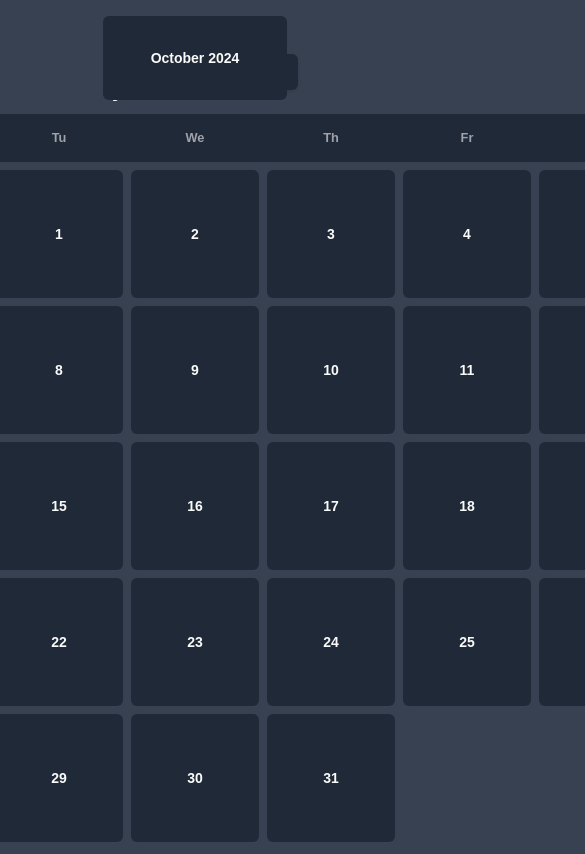
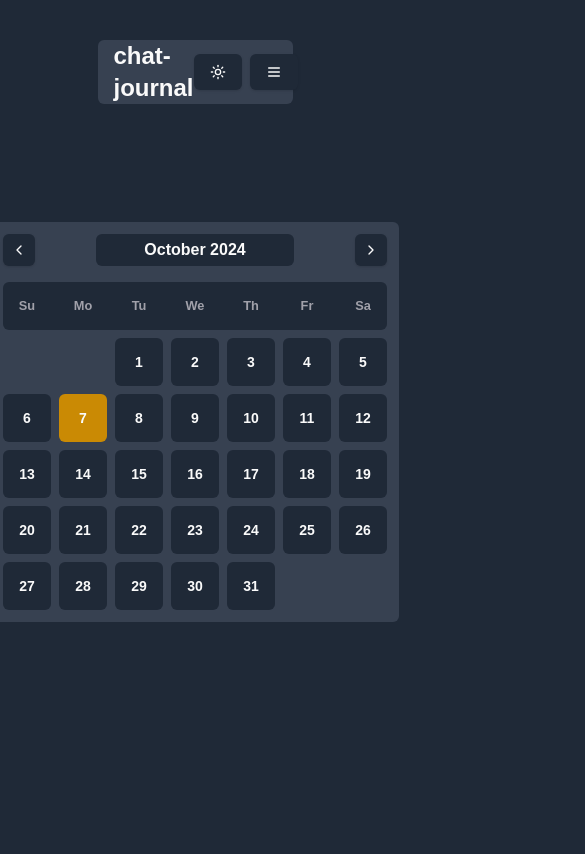
Before and after one commit to onursahal/chat-journal-client, a Next.js app: page /dashboard in a window 390 px wide. Shown: the top 854 px of the page, 585 px wide, since content can reach past the window. Built offline with nearby package versions, Linux system fonts and the light colour scheme.

Commit message:
feat(calendar): calendar global variables define

```diff
--- a/app/globals.css
+++ b/app/globals.css
@@ -43,6 +43,12 @@ body {
     --calendar-foreground: #1a1b1e;
     --calendar-yellow: #fcd34d;
     --calendar-green: #86efac;
+
+    /* Calendar responsive sizes */
+    --calendar-cell-size-base: 16px;
+    --calendar-cell-size-md: 24px;
+    --calendar-cell-size-lg: 28px;
+    --calendar-cell-size-xl: 32px;
   }
   .dark {
     --background: #1f2937;
@@ -84,3 +90,135 @@ body {
     @apply bg-background text-foreground;
   }
 }
+
+/* Calendar responsive styles */
+.calendar-container {
+  @apply h-[400px] w-[300px];
+}
+
+.calendar-cell {
+  @apply h-16 w-16;
+}
+
+.calendar-nav-btn {
+  @apply h-12 w-12;
+}
+
+.calendar-nav-icon {
+  @apply h-6 w-6;
+}
+
+@media (max-width: 768px) {
+  .calendar-container {
+    @apply h-[400px] w-[408px];
+  }
+
+  .calendar-cell {
+    @apply h-12 w-12;
+  }
+
+  .calendar-nav-btn {
+    @apply h-8 w-8;
+  }
+
+  .calendar-nav-icon {
+    @apply h-8 w-8;
+  }
+
+  .calendar-weekday {
+    @apply w-12;
+  }
+
+  .calendar-month-caption {
+    @apply h-8;
+  }
+
+  .calendar-caption-label {
+    @apply py-1;
+  }
+}
+
+@media (min-width: 768px) {
+  .calendar-container {
+    @apply h-[496px] w-[520px];
+  }
+
+  .calendar-cell {
+    @apply h-16 w-16;
+  }
+
+  .calendar-nav-btn {
+    @apply h-12 w-12;
+  }
+
+  .calendar-nav-icon {
+    @apply h-12 w-12;
+  }
+
+  .calendar-weekday {
+    @apply w-16;
+  }
+
+  .calendar-month-caption {
+    @apply h-12;
+  }
+
+  .calendar-caption-label {
+    @apply py-3;
+  }
+}
+
+@media (min-width: 1024px) {
+  .calendar-container {
+    @apply h-[752px] w-[856px];
+  }
+
+  .calendar-cell {
+    @apply h-28 w-28;
+  }
+
+  .calendar-nav-btn {
+    @apply h-16 w-16;
+  }
+
+  .calendar-nav-icon {
+    @apply h-9 w-9;
+  }
+
+  .calendar-weekday {
+    @apply w-28;
+  }
+  .calendar-month-caption {
+    @apply h-16;
+  }
+  .calendar-caption-label {
+    @apply py-5;
+  }
+}
+
+@media (min-width: 1280px) {
+  .calendar-container {
+    @apply h-[848px] w-[968px];
+  }
+
+  .calendar-cell {
+    @apply h-32 w-32;
+  }
+
+  .calendar-nav-btn {
+    @apply h-20 w-20;
+  }
+
+  .calendar-nav-icon {
+    @apply h-10 w-10;
+  }
+  .calendar-weekday {
+    @apply w-32;
+  }
+  .calendar-month-caption {
+    @apply h-20;
+  }
+  .calendar-caption-label {
+    @apply py-7;
+  }
+}
--- a/src/components/ui/calendar.tsx
+++ b/src/components/ui/calendar.tsx
@@ -19,28 +19,29 @@ function Calendar({
   return (
     <DayPicker
       showOutsideDays={showOutsideDays}
-      className={cn('p-3 bg-card rounded-md', className)}
+      className={cn('p-3 bg-card rounded-md calendar-container', className)}
       classNames={{
-        months: 'flex flex-col sm:flex-row relative space-y-4  sm:space-y-0',
+        months: 'flex flex-col sm:flex-row relative',
         month: 'space-y-4',
-        month_caption: 'flex justify-center relative items-center h-20 mb-1 ',
+        month_caption:
+          'flex justify-center relative items-center calendar-month-caption mb-1 ',
         caption_label:
-          'text-sm font-bold text-primary-foreground bg-primary py-8 px-12 rounded-md',
+          'text-md font-bold text-primary-foreground bg-primary calendar-caption-label px-12 rounded-md',
         nav: 'flex',
         month_grid: 'w-full border-collapse space-y-1',
         weekdays: 'flex bg-primary rounded-md items-center h-12 gap-2',
         weekday:
-          'text-muted-foreground rounded-md w-32 font-bold text-[0.8rem]',
+          'text-muted-foreground rounded-md calendar-weekday font-bold text-[0.8rem]',
         week: 'flex w-full mt-2 gap-2',
         day: cn(
-          'relative p-0 h-32 w-32 text-center text-sm rounded-md [&:not([data-today]):not([data-selected])]:text-calendar-foreground [&:not([data-today]):not([data-selected])]:bg-calendar focus-within:relative focus-within:z-20 [&:has([aria-selected].day-range-end)]:rounded-r-md',
+          'relative p-0 calendar-cell text-center text-sm rounded-md [&:not([data-today]):not([data-selected])]:text-calendar-foreground [&:not([data-today]):not([data-selected])]:bg-calendar focus-within:relative focus-within:z-20 [&:has([aria-selected].day-range-end)]:rounded-r-md',
           props.mode === 'range'
             ? '[&:has(>.day-range-end)]:rounded-r-md [&:has(>.day-range-start)]:rounded-l-md first:[&:has([aria-selected])]:rounded-l-md last:[&:has([aria-selected])]:rounded-r-md'
             : '[&:has([aria-selected])]:rounded-md'
         ),
         day_button: cn(
           buttonVariants({ variant: 'ghost' }),
-          'h-32 w-32 p-0 aria-selected:opacity-100 font-bold'
+          'calendar-cell p-0 aria-selected:opacity-100 font-bold'
         ),
         range_start: 'day-range-start',
         range_end: 'day-range-end',
@@ -56,18 +57,18 @@ function Calendar({
       components={{
         PreviousMonthButton: ({ className, ...props }) => (
           <Button
-            className="absolute left-0 z-10 h-20 w-20 bg-primary p-0 hover:text-black hover:bg-white text-primary-foreground"
+            className="absolute left-0 z-10 calendar-nav-btn bg-primary p-0 hover:text-black hover:bg-white text-primary-foreground"
             {...props}
           >
-            <ChevronLeft className={cn('h-10 w-10', className)} />
+            <ChevronLeft className={cn('calendar-nav-icon', className)} />
           </Button>
         ),
         NextMonthButton: ({ className, ...props }) => (
           <Button
-            className="absolute right-0 z-10 h-20 w-20 bg-primary p-0 hover:text-black hover:bg-white text-primary-foreground"
+            className="absolute right-0 z-10 calendar-nav-btn bg-primary p-0 hover:text-black hover:bg-white text-primary-foreground"
             {...props}
           >
-            <ChevronRight className={cn('h-10 w-10', className)} />
+            <ChevronRight className={cn('calendar-nav-icon', className)} />
           </Button>
         ),
       }}
```
